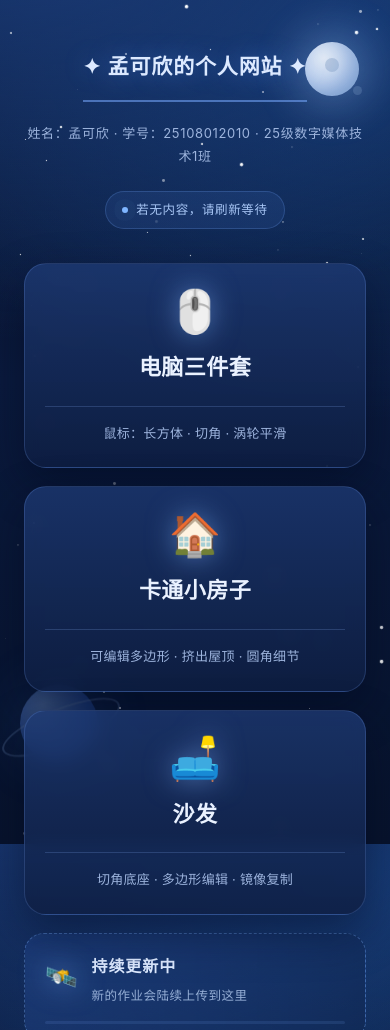
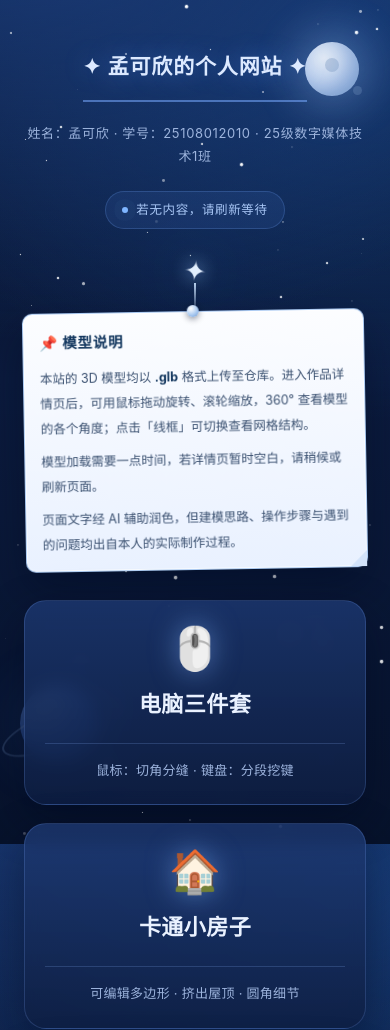
Before and after one commit to starseacat/3dmax_homework, a plain HTML site: page index.html in a window 390 px wide. Shown: the top 1030 px of the page. Drawn offline with nearby package versions, Linux system fonts and the light colour scheme.

Commit message:
Update index.html

```diff
--- a/index.html
+++ b/index.html
@@ -27,7 +27,7 @@ body{
 }
 a{color:inherit;text-decoration:none}
 
-/* 星空 */
+/* ============ 星空 ============ */
 .sky{position:fixed;inset:0;z-index:0;pointer-events:none;overflow:hidden}
 #stars span{position:absolute;background:#fff;border-radius:50%;animation:twinkle 3.6s ease-in-out infinite}
 @keyframes twinkle{0%,100%{opacity:.15;transform:scale(.9)}50%{opacity:1;transform:scale(1.15)}}
@@ -55,7 +55,7 @@ a{color:inherit;text-decoration:none}
 @keyframes float{0%,100%{transform:translateY(0)}50%{transform:translateY(-14px)}}
 #app{position:relative;z-index:1}
 
-/* 首页 */
+/* ============ 首页 ============ */
 .home{max-width:820px;margin:0 auto;padding:76px 24px 0;text-align:center}
 .home-title{
   display:inline-block;margin:0;padding-bottom:14px;
@@ -79,7 +79,62 @@ a{color:inherit;text-decoration:none}
   100%{box-shadow:0 0 0 0 rgba(127,182,255,0)}
 }
 
-.cards{display:grid;grid-template-columns:repeat(2,1fr);gap:26px;max-width:640px;margin:46px auto 0}
+/* ============ 星星挂纸条 · 模型说明 ============ */
+.note{
+  width:100%;max-width:620px;margin:40px auto 0;
+  display:flex;flex-direction:column;align-items:center;
+  text-align:center;
+}
+.note-star{
+  font-size:30px;line-height:1;color:#e4f0ff;
+  text-shadow:0 0 16px rgba(160,205,255,.95), 0 0 44px rgba(90,150,255,.6);
+  animation:starPulse 3.6s ease-in-out infinite;
+}
+@keyframes starPulse{
+  0%,100%{transform:scale(1) rotate(0deg);opacity:.9}
+  50%{transform:scale(1.14) rotate(8deg);opacity:1}
+}
+.note-thread{
+  width:2px;height:28px;
+  background:linear-gradient(180deg,rgba(205,228,255,.9),rgba(205,228,255,.12));
+}
+.note-paper{
+  position:relative;width:100%;
+  padding:20px 22px 18px;text-align:left;
+  color:#1b2c4a;
+  background:linear-gradient(180deg,#fcfdff,#e9f1ff);
+  border:1px solid rgba(160,195,240,.85);
+  border-radius:10px;
+  box-shadow:0 20px 44px rgba(0,10,35,.45), inset 0 0 0 1px rgba(255,255,255,.7);
+  transform:rotate(-1.4deg);
+}
+.note-paper::before{
+  content:"";position:absolute;top:-7px;left:50%;transform:translateX(-50%);
+  width:12px;height:12px;border-radius:50%;
+  background:radial-gradient(circle at 35% 30%,#ffffff,#a3c5ef 60%,#6d95c8);
+  box-shadow:0 2px 6px rgba(0,10,35,.45);
+}
+.note-paper::after{
+  content:"";position:absolute;right:0;bottom:0;
+  border-width:0 0 16px 16px;border-style:solid;
+  border-color:transparent transparent #d3e3fa transparent;
+}
+.note-paper h2{margin:0 0 10px;font-size:14.5px;font-weight:700;color:#12365e;letter-spacing:.05em}
+.note-paper p{margin:0 0 8px;font-size:12.5px;line-height:2;color:#3a5070}
+.note-paper p:last-child{margin-bottom:0}
+.note-paper b{color:#12365e}
+
+/* 宽屏时把纸条挂到右侧，不用滚动就能看到 */
+@media (min-width:1420px){
+  .note{
+    position:fixed;top:120px;right:28px;
+    width:252px;max-width:none;margin:0;z-index:5;
+  }
+  .note-paper{transform:rotate(-2.4deg)}
+}
+
+/* ============ 卡片 ============ */
+.cards{display:grid;grid-template-columns:repeat(2,1fr);gap:26px;max-width:640px;margin:44px auto 0}
 .card{
   display:block;padding:34px 24px 28px;
   background:linear-gradient(180deg, rgba(30,58,116,.78), rgba(14,30,66,.85));
@@ -95,7 +150,7 @@ a{color:inherit;text-decoration:none}
 .card-line{height:1px;background:rgba(140,180,255,.20);margin:18px 0 14px}
 .card-desc{margin:0;font-size:13px;line-height:1.9;color:#9db4dd;letter-spacing:.02em}
 
-/* 持续更新 */
+/* ============ 持续更新 ============ */
 .update-card{
   grid-column:1/-1;padding:20px 26px 18px;text-align:left;
   background:linear-gradient(90deg, rgba(48,92,180,.26), rgba(16,34,74,.30));
@@ -118,18 +173,7 @@ a{color:inherit;text-decoration:none}
 }
 @keyframes slide{0%{transform:translateX(-120%)}100%{transform:translateX(380%)}}
 
-/* 模型说明 */
-.declare{
-  max-width:640px;margin:26px auto 0;padding:18px 22px;text-align:left;
-  background:rgba(80,140,255,.08);
-  border:1px dashed rgba(125,180,255,.32);
-  border-radius:16px;
-  font-size:13px;line-height:1.9;color:#a9c2e6;
-}
-.declare h2{margin:0 0 8px;font-size:14px;font-weight:600;color:#dce9ff;letter-spacing:.04em}
-.declare b{color:#dce9ff}
-
-/* 留言 */
+/* ============ 留言 ============ */
 .msg-box{
   max-width:640px;margin:22px auto 0;padding:24px 26px;text-align:left;
   background:linear-gradient(180deg,rgba(24,48,98,.7),rgba(11,25,56,.85));
@@ -143,7 +187,7 @@ a{color:inherit;text-decoration:none}
   background:linear-gradient(135deg,#5b9bff,#9ad0ff);border-radius:10px;
 }
 
-/* 详情页 */
+/* ============ 详情页 ============ */
 .work{max-width:1000px;margin:0 auto;padding:40px 24px 0}
 .back{
   display:inline-block;padding:7px 18px;font-size:13.5px;color:#a9c9ff;
@@ -211,7 +255,7 @@ a{color:inherit;text-decoration:none}
   background:rgba(110,168,255,.16);border:1px solid rgba(120,170,255,.2);border-radius:999px;
 }
 
-/* 页脚 / 放大 */
+/* ============ 页脚 / 放大 ============ */
 .footer{
   margin-top:56px;padding:26px 0 40px;text-align:center;font-size:12.5px;
   letter-spacing:.06em;color:#7f96bd;border-top:1px solid rgba(140,180,255,.15);
@@ -223,11 +267,14 @@ a{color:inherit;text-decoration:none}
 #zoom.open{display:flex}
 #zoom img{max-width:100%;max-height:92vh;border-radius:8px}
 
-/* 手机端 */
+/* ============ 手机端 ============ */
 @media (max-width:640px){
   .home{padding-top:48px}
   .home-title{font-size:21px}
-  .cards{grid-template-columns:1fr;gap:18px;margin-top:34px}
+  .note{margin-top:30px}
+  .note-star{font-size:24px}
+  .note-paper{padding:16px 16px 14px;transform:rotate(-1deg)}
+  .cards{grid-template-columns:1fr;gap:18px;margin-top:30px}
   .card{padding:26px 20px 22px}
   .work{padding-top:26px}
   .work-title{font-size:24px}
@@ -271,8 +318,8 @@ const WORKS = [
     id: "computer-set",
     icon: "🖱️",
     title: "电脑三件套",
-    desc: "鼠标：长方体 · 切角 · 涡轮平滑",
-    overview: "电脑三件套先从鼠标做起。用一个长方体加切角修改器起形，再用晶格和涡轮平滑做出圆润的握感；接着在按键位置分出左右键缝隙，最后加滚轮和材质。过程中最费时间的是分缝处的面——出现过破面和法线反向，靠翻转法线、移动面和塌陷才修好。",
+    desc: "鼠标：切角分缝 · 键盘：分段挖键",
+    overview: "电脑三件套分两件完成：先做鼠标，用一个长方体加切角起形，靠晶格和涡轮平滑做出握感，再处理左右键分缝；后做键盘，按参考图划分区块，用分段和半透明材质临摹键位，逐层挖空后填满键帽。两件作品都出现过破面和布线混乱的问题，最后靠翻转法线、移动面和塌陷修好。",
     steps: [
       {
         title: "上传参考图",
@@ -308,6 +355,42 @@ const WORKS = [
         title: "添加滚轮与材质",
         text: "滚轮用一个圆柱体压扁后放进分缝中间，位置略低于按键表面；然后统一给材质：外壳用浅灰色塑料，滚轮用深色橡胶，整体带一点粗糙度。左右键缝隙那里到现在还是有一点点不平整，属于这次留下的遗憾，后面再继续调。",
         tip: "材质尽量用「物理材质」，V-Ray 材质导出 glb 会丢失，网页上会变成纯白。",
+        images: []
+      },
+      {
+        title: "键盘：上传参考图与分区",
+        text: "把键盘正视图放进视口当底图，先按整体轮廓划出四个区块：主键区、功能键区、编辑键区、小键盘区。分区块的好处是每一块单独建模、单独核对比例，拼起来不会一处歪、全局歪。",
+        tip: "底图透明度调到 50% 左右，既看得清结构，又不会盖住自己画的线。",
+        images: []
+      },
+      {
+        title: "分段与半透明材质",
+        text: "用长方体做键盘底座，长度和高度方向都给分段（例如长度 12 段、高度 3 段），这些分段线就是后面抠键位的参考。再给底座一个半透明材质，就能透过它对着底图逐个临摹键的位置。",
+        tip: "分段数按键位数量来定，宁可多一两段也别少，否则挖键帽时会缺线。",
+        images: []
+      },
+      {
+        title: "做出分层",
+        text: "把底座沿高度方向分成几层：最上面是键位面，中间是机身，最下面是底板。分层之后，键帽的凹陷、边框的厚度都在各自那一层处理，互不干扰。",
+        tip: "分层用「挤出」或复制面再往下压，比重新画一个省事，边界也更整齐。",
+        images: []
+      },
+      {
+        title: "挖空键位",
+        text: "按底图上每个键的位置，在键位层划分出对应的面，再用「挤出（负值）」向下挖出凹槽，尺寸比键帽略小一点，键帽放进去才有卡住的感觉。",
+        tip: "挖之前先复制一层备份（原位粘贴），挖坏了还能退回来。",
+        images: []
+      },
+      {
+        title: "填满键帽并调整布线",
+        text: "先做一个标准大小的键帽，再按底图用复制或阵列逐个摆放；回车、Shift、空格这类长键单独拉长。全部摆完后再检查布线，把键帽周围多余的线和交叉点清掉，让每个键的边框都保持干净。",
+        tip: "键帽之间的缝隙保持一致（视觉上 0.5~1mm），太挤会糊成一片，太松又显得散。",
+        images: []
+      },
+      {
+        title: "赋予贴图，完成",
+        text: "最后给键帽和机身分别上材质：键帽用略带磨砂的白色塑料，机身用浅灰；再把键盘字符的贴图对齐到每个键帽上。到这一步键盘就算完成了。",
+        tip: "贴图前先确认 UV 没有重叠，尤其是长键和小键盘区域，容易出现字符拉伸。",
         images: []
       }
     ],
@@ -455,6 +538,17 @@ function renderHome(){
         <p class="notice-line"><span class="pulse"></span>若无内容，请刷新等待</p>
       </header>
 
+      <aside class="note">
+        <div class="note-star">✦</div>
+        <div class="note-thread"></div>
+        <div class="note-paper">
+          <h2>📌 模型说明</h2>
+          <p>本站的 3D 模型均以 <b>.glb</b> 格式上传至仓库。进入作品详情页后，可用鼠标拖动旋转、滚轮缩放，360° 查看模型的各个角度；点击「线框」可切换查看网格结构。</p>
+          <p>模型加载需要一点时间，若详情页暂时空白，请稍候或刷新页面。</p>
+          <p>页面文字经 AI 辅助润色，但建模思路、操作步骤与遇到的问题均出自本人的实际制作过程。</p>
+        </div>
+      </aside>
+
       <div class="cards">
         ${cards}
 
@@ -470,11 +564,6 @@ function renderHome(){
           <div class="update-bar"><span></span></div>
         </div>
       </div>
-
-      <section class="declare">
-        <h2>📌 模型说明</h2>
-        <p>本站的 3D 模型均以 <b>.glb</b> 格式上传至仓库，进入作品详情页后，可用鼠标拖动旋转、滚轮缩放，360° 查看模型的各个角度；点击「线框」可切换查看网格结构。模型加载需要一点时间，若详情页暂时空白，请稍候或刷新页面。</p>
-      </section>
 
       <section class="msg-box">
         <h2>💬 留言与改善建议</h2>
@@ -586,26 +675,6 @@ document.addEventListener('click', e => {
   }
 });
 
-/* 以后换成 Formspree 表单时自动生效 */
-document.addEventListener('submit', async e => {
-  const f = e.target.closest('.msg-form');
-  if (!f) return;
-  e.preventDefault();
-  const st = f.querySelector('.msg-state');
-  if (st) st.textContent = '提交中…';
-  try{
-    const res = await fetch(f.action, {
-      method: 'POST',
-      body: new FormData(f),
-      headers: { 'Accept': 'application/json' }
-    });
-    if (res.ok){ f.reset(); if (st) st.textContent = '已提交，感谢您的建议！'; }
-    else if (st) st.textContent = '提交失败，请稍后再试';
-  }catch (err){
-    if (st) st.textContent = '网络错误：' + err.message;
-  }
-});
-
 render();
 </script>
 
@@ -626,6 +695,8 @@ let edgeLines = [];
 let meshMats  = [];
 let edgeOn    = false;
 
+const EDGE_ANGLE = 10;   // 越小线越全，10 基本不会漏线
+
 function disposeAll(){
   if (raf){ cancelAnimationFrame(raf); raf = 0; }
   if (renderer){
@@ -635,6 +706,7 @@ function disposeAll(){
     }
     renderer = null;
   }
+  edgeLines.forEach(l => { if (l.geometry) l.geometry.dispose(); });
   model = null;
   controls = null;
   edgeLines = [];
@@ -656,7 +728,7 @@ function frameModel(){
   controls.update();
 }
 
-/* 生成结构边：只画转角，平面里的三角对角线不画 */
+/* 生成结构边：只画转角，平面内的三角对角线不画 */
 function buildEdges(root){
   edgeLines = [];
   meshMats  = [];
@@ -665,14 +737,14 @@ function buildEdges(root){
   root.traverse(o => { if (o.isMesh && o.geometry) meshes.push(o); });
 
   const lineMat = new THREE.LineBasicMaterial({
-    color: 0x9fd4ff, transparent: true, opacity: 0.85
+    color: 0xa3d2ff, transparent: true, opacity: 0.9
   });
 
   meshes.forEach(mesh => {
     (Array.isArray(mesh.material) ? mesh.material : [mesh.material])
       .forEach(m => meshMats.push(m));
 
-    const edges = new THREE.EdgesGeometry(mesh.geometry, 18);
+    const edges = new THREE.EdgesGeometry(mesh.geometry, EDGE_ANGLE);
     const line  = new THREE.LineSegments(edges, lineMat);
     line.visible = false;
     mesh.add(line);
```
